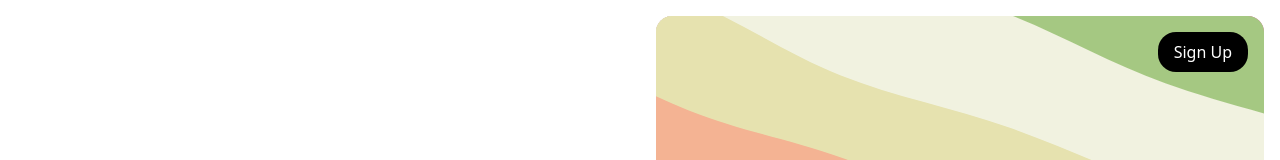
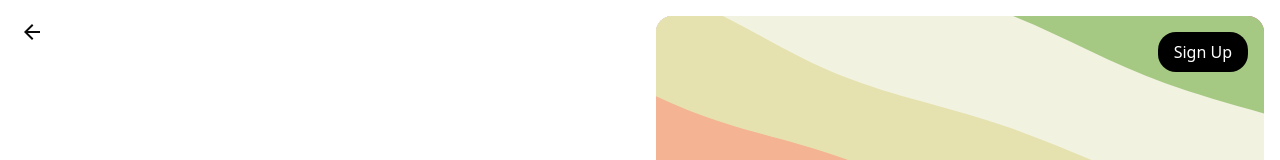
Before and after one commit to BuraYu/rsvp, a Next.js app: page /login in a window 1280 px wide. Shown: the top 160 px of the page. Built offline with nearby package versions, Linux system fonts and the light colour scheme.

Commit message:
feat: add go back button for login page

```diff
--- a/src/app/login/page.js
+++ b/src/app/login/page.js
@@ -2,6 +2,7 @@
 
 import { useState } from "react";
 import BackgroundSVG from "@/assets/background.svg";
+import ArrowSVG from "@/assets/arrow.svg";
 
 export default function Login() {
   const [email, setEmail] = useState("");
@@ -9,6 +10,15 @@ export default function Login() {
 
   return (
     <div className="flex h-screen">
+      <a
+        class="absolute m-5 flex gap-1 font-bold items-center group w-max rounded-[18px] transition-all duration-500"
+        href="/"
+      >
+        <ArrowSVG class=" rounded-full  group-hover:p-1 group-hover:text-black" />
+        <p class="text-gray-100 relative text-transparent group-hover:text-black translate-x-16 group-hover:translate-x-0 group-hover:block transition-all">
+          Go back
+        </p>
+      </a>
       <div className="flex flex-col w-full md:w-1/2 items-center md:items-start md:h-full justify-center p-8 md:p-16 gap-4">
         <a
           title="Home"
--- a/src/app/signup/page.js
+++ b/src/app/signup/page.js
@@ -2,7 +2,6 @@
 
 import { useState } from "react";
 import BackgroundSVG from "@/assets/background.svg";
-import { Image } from "lucide-react";
 
 export default function Login() {
   const [username, setUsername] = useState("");
```
Also changed, not shown: src/assets/arrow.svg (added).
